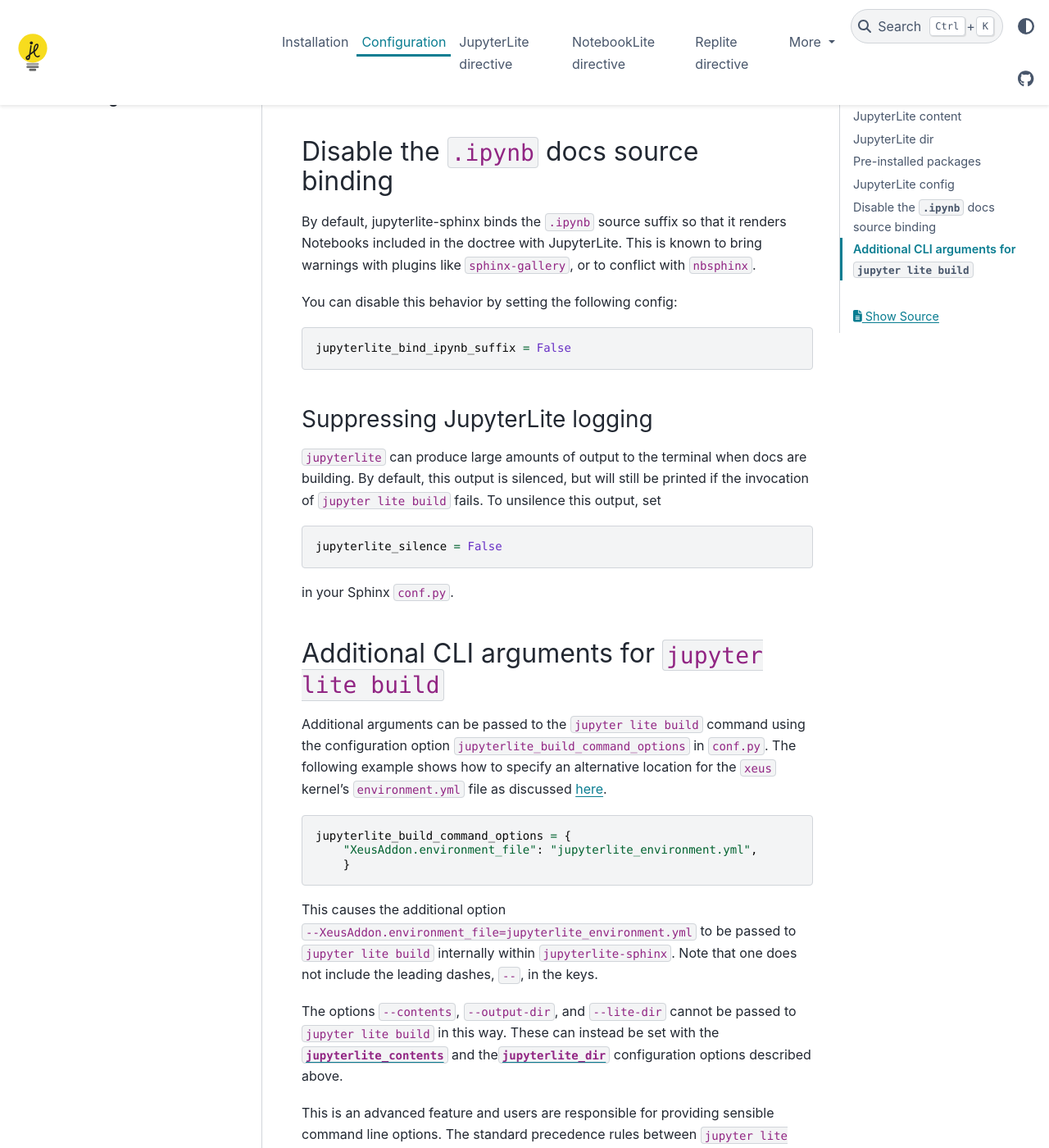
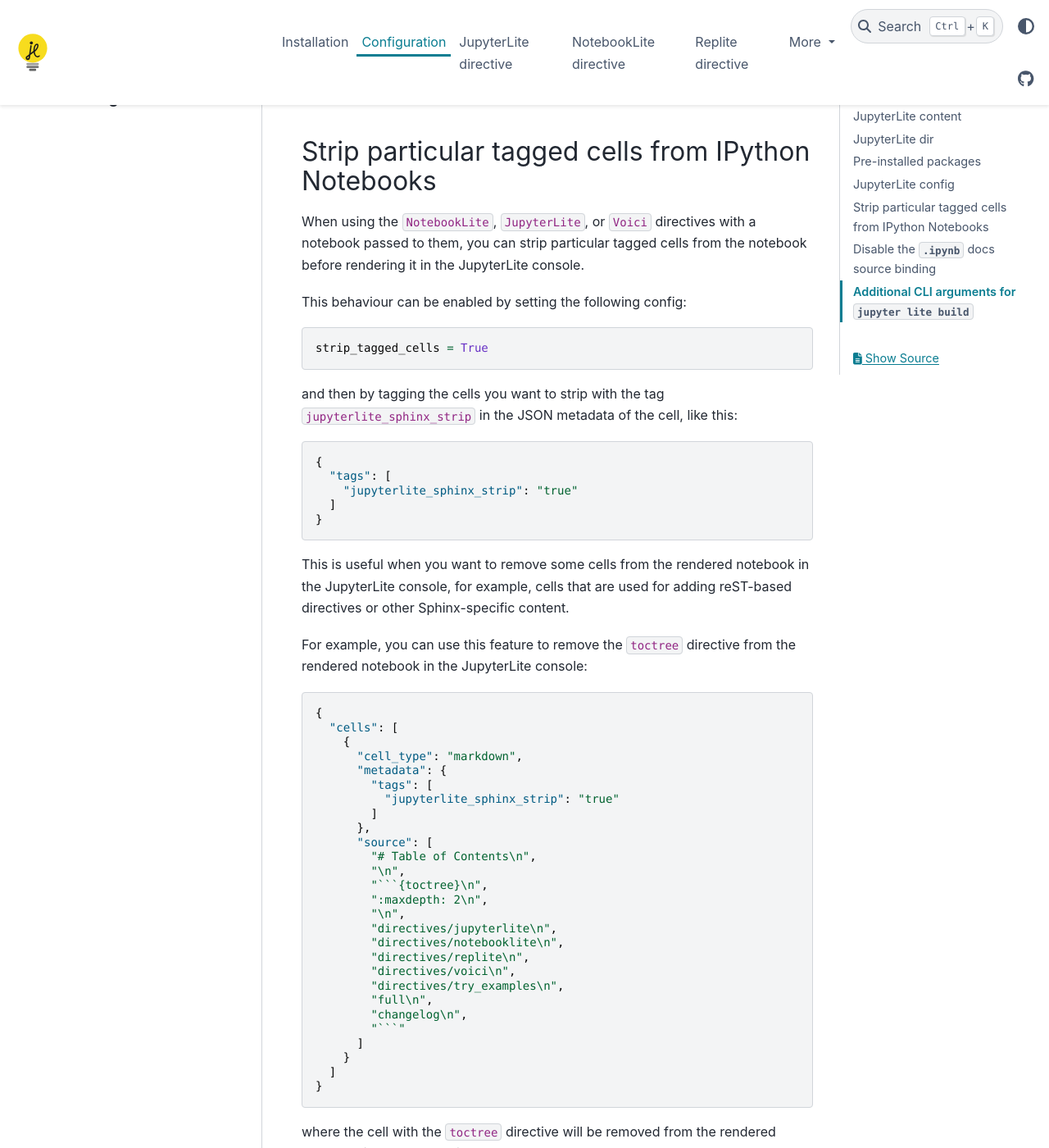
Before and after one commit to jupyterlite/jupyterlite-sphinx, a Sphinx documentation site: the page built from docs/configuration.md, in a window 1280 px wide and 1400 px high, scrolled down 1631 px. Shown: the whole window at 82% size. Built offline with Sphinx 7.4.7 and the PyData theme 0.15.4, drawn with Linux system fonts in a browser that asks for light colours; some of the changed text lies outside the part shown.

Commit message:
Strip tagged cells from `.ipynb` notebooks passed to the `NotebookLite` and `JupyterLite` directives (#180)
* Initial implementation for stripping cells

* Add docs about configuring `strip_tagged_cells`

* Style fixes

* Temporary: add an example

* Fix docs build warning

* Add note about Voici directives, reformat docs

* Remove temporary directory handling

* Remove try-except block for `shutil.SameFileError`

* Address PEP8 changes from black

* Remove `print()` statements, clean up code

* Change `strip` to `jupyterlite_sphinx_strip`

* Documentation cleanups

* Revert changes made to notebook

````diff
--- a/docs/conf.py
+++ b/docs/conf.py
@@ -11,6 +11,7 @@
 
 jupyterlite_contents = "./custom_contents"
 jupyterlite_bind_ipynb_suffix = False
+strip_tagged_cells = True
 
 master_doc = "index"
 
--- a/docs/configuration.md
+++ b/docs/configuration.md
@@ -53,6 +53,72 @@
 jupyterlite_config = "jupyterlite_config.json"
 ```
 
+## Strip particular tagged cells from IPython Notebooks
+
+When using the `NotebookLite`, `JupyterLite`, or `Voici` directives with a notebook passed to them, you can
+strip particular tagged cells from the notebook before rendering it in the JupyterLite console.
+
+This behaviour can be enabled by setting the following config:
+
+```python
+strip_tagged_cells = True
+```
+
+and then by tagging the cells you want to strip with the tag `jupyterlite_sphinx_strip` in the JSON metadata
+of the cell, like this:
+
+```json
+{
+  "tags": [
+    "jupyterlite_sphinx_strip": "true"
+  ]
+}
+```
+
+This is useful when you want to remove some cells from the rendered notebook in the JupyterLite
+console, for example, cells that are used for adding reST-based directives or other
+Sphinx-specific content.
+
+For example, you can use this feature to remove the `toctree` directive from the rendered notebook
+in the JupyterLite console:
+
+```json
+{
+  "cells": [
+    {
+      "cell_type": "markdown",
+      "metadata": {
+        "tags": [
+          "jupyterlite_sphinx_strip": "true"
+        ]
+      },
+      "source": [
+        "# Table of Contents\n",
+        "\n",
+        "```{toctree}\n",
+        ":maxdepth: 2\n",
+        "\n",
+        "directives/jupyterlite\n",
+        "directives/notebooklite\n",
+        "directives/replite\n",
+        "directives/voici\n",
+        "directives/try_examples\n",
+        "full\n",
+        "changelog\n",
+        "```"
+      ]
+    }
+  ]
+}
+```
+
+where the cell with the `toctree` directive will be removed from the rendered notebook in
+the JupyterLite console.
+
+Note that this feature is only available for the `NotebookLite`, `JupyterLite`, and the
+`Voici` directives and works with the `.ipynb` files passed to them. It is not implemented
+for the `TryExamples` directive.
+
 ## Disable the `.ipynb` docs source binding
 
 By default, jupyterlite-sphinx binds the `.ipynb` source suffix so that it renders Notebooks included in the doctree with JupyterLite.
````
Also changed, not shown: 1 other file.
